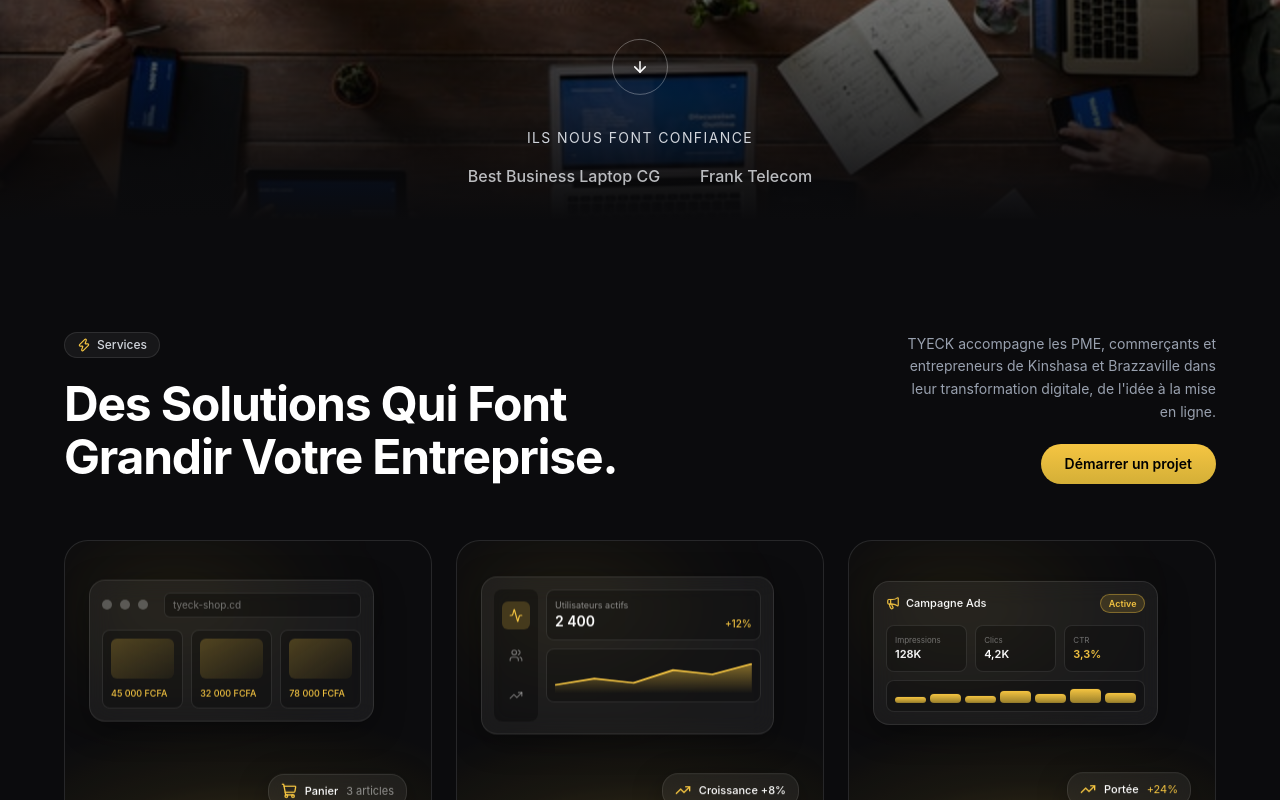
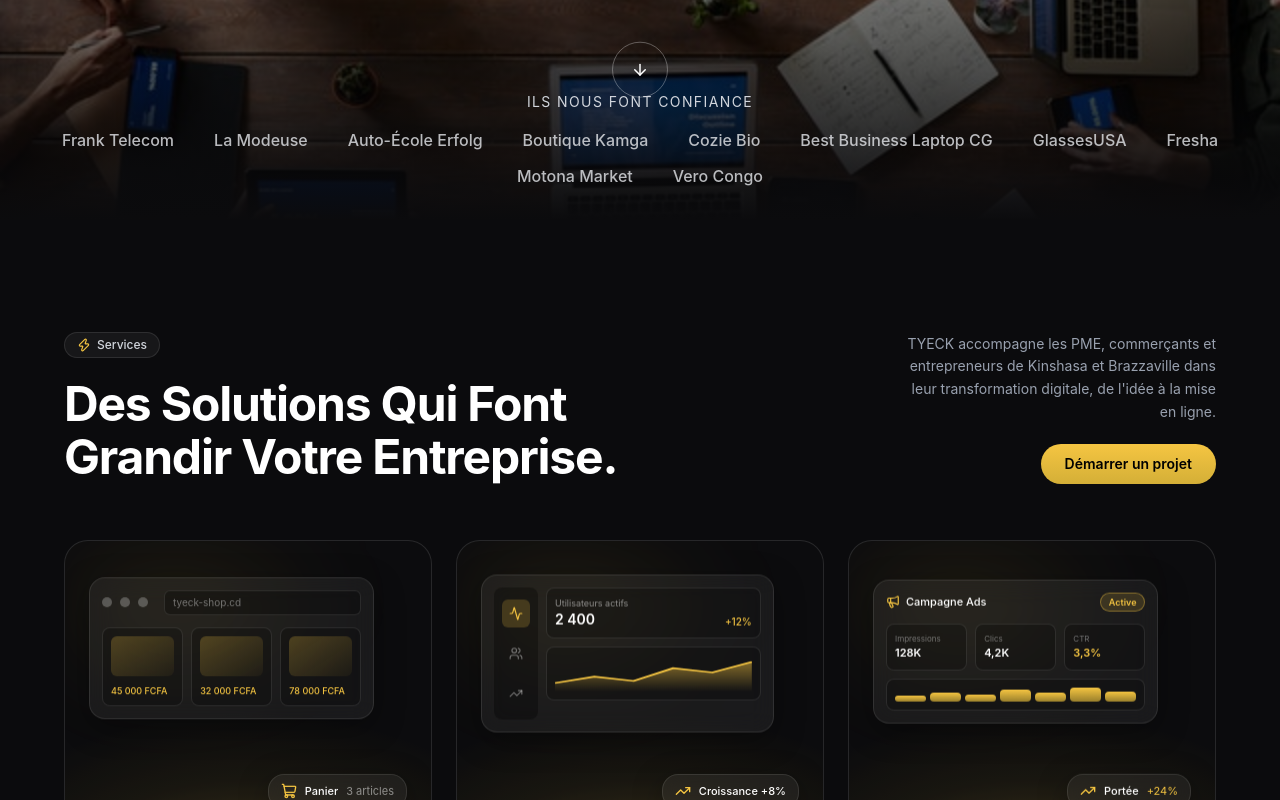
Before and after one commit to yemel-dev/tyeck-website, a React (Vite) app: page / in a window 1280 px wide. Shown: the part 580-1380 px from the top of the page. Built offline with nearby package versions, Linux system fonts and the light colour scheme.

Commit message:
feat: ajout de la section Realisations avec 10 projets

```diff
--- a/src/App.tsx
+++ b/src/App.tsx
@@ -1,13 +1,14 @@
 import Hero from './components/sections/Hero'
 import Services from './components/sections/Services'
+import Portfolio from './components/sections/Portfolio'
 
 function App() {
   return (
     <main>
       <Hero />
       <Services />
+      <Portfolio />
       {/* Les prochaines sections viendront s'ajouter ici au fur et à mesure :
-          <Portfolio />
           <Testimonials />
           <Contact />
       */}
--- a/src/components/sections/Portfolio.tsx
+++ b/src/components/sections/Portfolio.tsx
@@ -0,0 +1,54 @@
+import { motion } from 'framer-motion'
+import { ProjectCard } from '../ui/ProjectCard'
+import { projects } from '../../data/content'
+
+const Portfolio = () => {
+  return (
+    <section
+      id="realisations"
+      aria-labelledby="realisations-title"
+      className="bg-[#0B0B0D] py-20 md:py-28"
+    >
+      <div className="mx-auto w-full max-w-6xl px-5 md:px-8">
+        <motion.header
+          initial={{ opacity: 0, y: 20 }}
+          whileInView={{ opacity: 1, y: 0 }}
+          viewport={{ once: true, margin: '-80px' }}
+          transition={{ duration: 0.5, ease: 'easeOut' }}
+          className="flex flex-col gap-4"
+        >
+          <p className="font-mono text-xs uppercase tracking-[0.28em] text-[#C6F135]">
+            Nos Réalisations
+          </p>
+          <h2
+            id="realisations-title"
+            className="max-w-2xl text-[2.5rem] font-bold leading-[1.05] tracking-tight text-white md:text-5xl lg:text-[3.5rem]"
+          >
+            Des projets qui parlent pour nous
+          </h2>
+          <p className="max-w-xl text-[15px] leading-relaxed text-[#A1A1AA]">
+            Sites vitrines, boutiques en ligne et applications métier livrés à Kinshasa et
+            Brazzaville. Chaque projet est en ligne — allez le voir.
+          </p>
+        </motion.header>
+
+        <ul className="mt-12 grid grid-cols-1 gap-5 md:mt-16 md:grid-cols-2 lg:grid-cols-3">
+          {projects.map((project, index) => (
+            <motion.li
+              key={project.id}
+              initial={{ opacity: 0, y: 20 }}
+              whileInView={{ opacity: 1, y: 0 }}
+              viewport={{ once: true, margin: '-80px' }}
+              transition={{ duration: 0.5, delay: index * 0.08, ease: 'easeOut' }}
+              className="flex"
+            >
+              <ProjectCard project={project} />
+            </motion.li>
+          ))}
+        </ul>
+      </div>
+    </section>
+  )
+}
+
+export default Portfolio
--- /dev/null
+++ b/src/components/ui/ProjectCard.tsx
@@ -0,0 +1,99 @@
+import { ArrowUpRight } from 'lucide-react'
+import type { Project } from '../../types'
+
+interface ProjectCardProps {
+  project: Project
+}
+
+export function ProjectCard({ project }: ProjectCardProps) {
+  const featured = Boolean(project.featured)
+
+  return (
+    <article
+      className={[
+        'group relative flex h-full flex-col gap-5 rounded-2xl p-5 transition-[transform,box-shadow,border-color] duration-300 ease-out',
+        'hover:-translate-y-1 focus-within:-translate-y-1',
+        featured
+          ? 'bg-[#C6F135] text-[#0B0B0D] hover:shadow-[0_18px_40px_-18px_rgba(198,241,53,0.45)]'
+          : 'border border-[#26262A] bg-[#141416] text-white hover:border-white/20 hover:shadow-[0_18px_40px_-24px_rgba(0,0,0,0.9)]',
+      ].join(' ')}
+    >
+      <div
+        className={[
+          'relative aspect-video w-full overflow-hidden rounded-xl',
+          featured ? 'bg-black/10' : 'bg-[#1c1c20]',
+        ].join(' ')}
+      >
+        {project.imageUrl ? (
+          <img
+            src={project.imageUrl}
+            alt={project.imageAlt}
+            loading="lazy"
+            className="h-full w-full object-cover transition-transform duration-300 ease-out group-hover:scale-[1.03]"
+          />
+        ) : (
+          // Placeholder tant qu'aucun screenshot réel n'est fourni pour ce projet
+          <div className="flex h-full w-full items-center justify-center text-sm text-white/30">
+            Capture à ajouter
+          </div>
+        )}
+      </div>
+
+      <div className="flex flex-1 flex-col gap-3">
+        <div className="flex items-center gap-3">
+          <span
+            className={[
+              'inline-flex items-center rounded-full px-2.5 py-1 font-mono text-[11px] uppercase tracking-[0.12em]',
+              featured ? 'bg-black/10 text-[#0B0B0D]' : 'bg-[#1c1c20] text-[#A1A1AA]',
+            ].join(' ')}
+          >
+            {project.category}
+          </span>
+          <span
+            className={[
+              'font-mono text-[11px] tracking-[0.12em]',
+              featured ? 'text-[#0B0B0D]/70' : 'text-[#A1A1AA]',
+            ].join(' ')}
+          >
+            {project.year}
+          </span>
+        </div>
+
+        <h3 className="text-xl font-semibold leading-snug tracking-tight md:text-2xl">
+          {project.name}
+        </h3>
+
+        <p
+          className={[
+            'text-sm leading-relaxed md:text-[15px]',
+            featured ? 'text-[#0B0B0D]/80' : 'text-[#A1A1AA]',
+          ].join(' ')}
+        >
+          {project.description}
+        </p>
+
+        <a
+          href={project.url}
+          target="_blank"
+          rel="noopener noreferrer"
+          className={[
+            'mt-auto inline-flex w-fit items-center gap-2 rounded-md pt-3 text-sm font-medium outline-none',
+            'focus-visible:ring-2 focus-visible:ring-offset-2',
+            featured
+              ? 'text-[#0B0B0D] focus-visible:ring-[#0B0B0D] focus-visible:ring-offset-[#C6F135]'
+              : 'text-white focus-visible:ring-white focus-visible:ring-offset-[#141416]',
+          ].join(' ')}
+        >
+          <span className="underline decoration-current/40 decoration-1 underline-offset-4 transition-colors duration-300 group-hover:decoration-current">
+            Voir le site
+          </span>
+          <ArrowUpRight
+            className="size-4 transition-transform duration-300 ease-out group-hover:translate-x-0.5 group-hover:-translate-y-0.5"
+            aria-hidden="true"
+          />
+          <span className="sr-only">{`${project.name} — ${project.displayUrl} (nouvel onglet)`}</span>
+        </a>
+      </div>
+    </article>
+  )
+}
--- a/src/data/content.ts
+++ b/src/data/content.ts
@@ -44,16 +44,105 @@ export const services: Service[] = [
 
 export const projects: Project[] = [
   {
+    id: 'frank-telecom',
+    name: 'Frank Telecom',
+    url: 'https://franktelecom.com',
+    displayUrl: 'franktelecom.com',
+    description: 'Présence digitale professionnelle pour une entreprise télécom : présentation des offres et contact commercial.',
+    category: 'Site vitrine',
+    imageAlt: "Page d'accueil du site Frank Telecom",
+    year: '2025',
+    featured: true,
+  },
+  {
+    id: 'la-modeuse',
+    name: 'La Modeuse',
+    url: 'https://lamodeuse.com',
+    displayUrl: 'lamodeuse.com',
+    description: 'Boutique en ligne de mode : catalogue produits, fiches détaillées et parcours d\'achat pensé pour la conversion.',
+    category: 'E-commerce',
+    imageAlt: "Page d'accueil de la boutique en ligne La Modeuse",
+    year: '2025',
+  },
+  {
+    id: 'auto-ecole-erfolg',
+    name: 'Auto-École Erfolg',
+    url: 'https://auto-ecole-erfolg.com',
+    displayUrl: 'auto-ecole-erfolg.com',
+    description: "Site vitrine pour une auto-école : présentation des formules de formation, inscription en ligne et prise de contact.",
+    category: 'Site vitrine',
+    imageAlt: "Page d'accueil du site Auto-École Erfolg",
+    year: '2024',
+  },
+  {
+    id: 'boutique-kamga',
+    name: 'Boutique Kamga',
+    url: 'https://boutique-kamga-frontend.vercel.app',
+    displayUrl: 'boutique-kamga-frontend.vercel.app',
+    description: "Boutique en ligne avec catalogue produits, panier et tunnel de commande simplifié.",
+    category: 'E-commerce',
+    imageAlt: "Page d'accueil de la Boutique Kamga",
+    year: '2024',
+  },
+  {
+    id: 'cozie-bio',
+    name: 'Cozie Bio',
+    url: 'https://cozie-bio.com',
+    displayUrl: 'cozie-bio.com',
+    description: "Site e-commerce pour une marque de produits bio : mise en avant des gammes et argumentaire produit.",
+    category: 'E-commerce',
+    imageAlt: "Page d'accueil du site Cozie Bio",
+    year: '2024',
+  },
+  {
     id: 'best-business-laptop',
     name: 'Best Business Laptop CG',
     url: 'https://bestbusinesslaptopcg.com',
-    description: 'Site vitrine avec catalogue pour un importateur de matériel informatique.',
+    displayUrl: 'bestbusinesslaptopcg.com',
+    description: 'Site vitrine avec catalogue pour un importateur de matériel informatique. Les clients consultent les configurations disponibles et demandent un devis.',
+    category: 'Site vitrine',
+    imageAlt: "Page d'accueil du site Best Business Laptop CG",
+    year: '2024',
   },
   {
-    id: 'frank-telecom',
-    name: 'Frank Telecom',
-    url: 'https://franktelecom.com',
-    description: 'Présence digitale professionnelle pour une entreprise télécom.',
+    id: 'glassesusa',
+    name: 'GlassesUSA',
+    url: 'https://glassesusa.com',
+    displayUrl: 'glassesusa.com',
+    description: "Plateforme e-commerce de lunettes : catalogue produit riche, filtres avancés et essayage virtuel.",
+    category: 'E-commerce',
+    imageAlt: "Page d'accueil du site GlassesUSA",
+    year: '2023',
+  },
+  {
+    id: 'fresha',
+    name: 'Fresha',
+    url: 'https://fresha.com',
+    displayUrl: 'fresha.com',
+    description: "Plateforme de réservation en ligne pour instituts de beauté et bien-être, avec gestion d'agenda intégrée.",
+    category: 'Application web',
+    imageAlt: "Page d'accueil de la plateforme Fresha",
+    year: '2023',
+  },
+  {
+    id: 'motona-market',
+    name: 'Motona Market',
+    url: 'https://motonamarket.com',
+    displayUrl: 'motonamarket.com',
+    description: "Marketplace dédiée à la vente de motos et pièces détachées entre particuliers et professionnels.",
+    category: 'E-commerce',
+    imageAlt: "Page d'accueil du site Motona Market",
+    year: '2023',
+  },
+  {
+    id: 'verocongo',
+    name: 'Vero Congo',
+    url: 'https://verocongo.com',
+    displayUrl: 'verocongo.com',
+    description: "Site vitrine présentant l'activité et les services de l'entreprise, avec formulaire de contact.",
+    category: 'Site vitrine',
+    imageAlt: "Page d'accueil du site Vero Congo",
+    year: '2023',
   },
 ]
 
--- a/src/types/index.ts
+++ b/src/types/index.ts
@@ -10,8 +10,13 @@ export interface Project {
   id: string
   name: string
   url: string
+  displayUrl: string
   description: string
+  category: 'Site vitrine' | 'E-commerce' | 'Application web'
   imageUrl?: string
+  imageAlt: string
+  year: string
+  featured?: boolean
 }
 
 export interface Testimonial {
```
